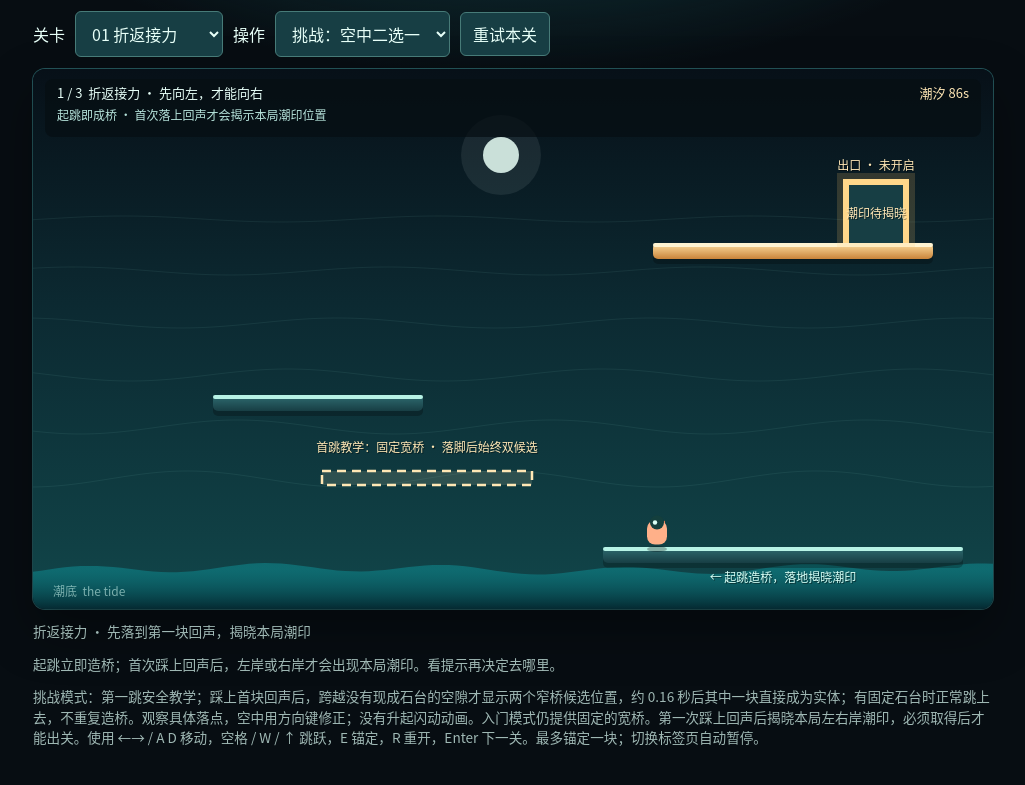
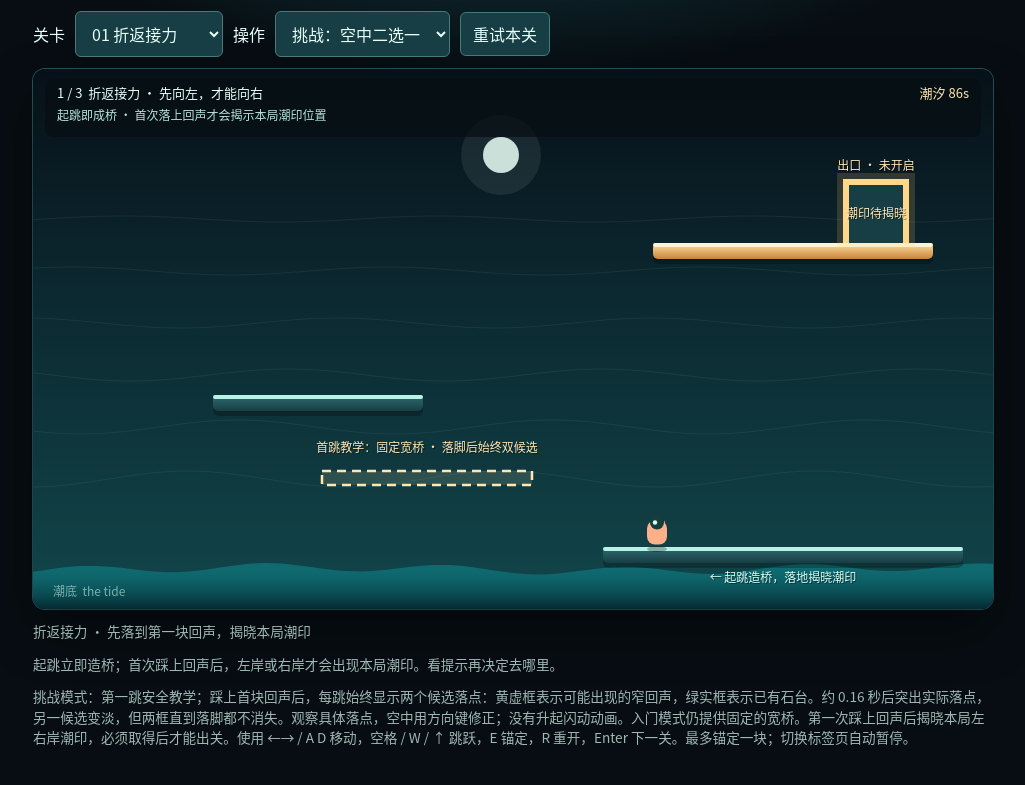
Before and after one commit to siskosun/echo-tide, a website built with Vite: page index.html in a window 1280 px wide. Shown: the part 89-874 px from the top of the page, without its empty margins (127-1152 px from the left). Built offline with nearby package versions, Linux system fonts and the light colour scheme; animation ran at ten frames a second.

Commit message:
docs(EXP-5): align user instructions with persistent landing previews in index.html

```diff
--- a/index.html
+++ b/index.html
@@ -68,7 +68,7 @@
       <canvas id="game" width="960" height="540" tabindex="0" aria-label="叠影潮游戏。方向键或 AD 移动，空格跳跃，E 锚定，R 重开。"></canvas>
       <p id="status" class="foot" role="status" aria-live="polite"></p>
       <p id="hint" class="foot"></p>
-      <p class="foot">挑战模式：第一跳安全教学；踩上首块回声后，跨越没有现成石台的空隙才显示两个窄桥候选位置，约 0.16 秒后其中一块直接成为实体；有固定石台时正常跳上去，不重复造桥。观察具体落点，空中用方向键修正；没有升起闪动动画。入门模式仍提供固定的宽桥。第一次踩上回声后揭晓本局左右岸潮印，必须取得后才能出关。使用 ←→ / A D 移动，空格 / W / ↑ 跳跃，E 锚定，R 重开，Enter 下一关。最多锚定一块；切换标签页自动暂停。</p>
+      <p class="foot">挑战模式：第一跳安全教学；踩上首块回声后，每跳始终显示两个候选落点：黄虚框表示可能出现的窄回声，绿实框表示已有石台。约 0.16 秒后突出实际落点，另一候选变淡，但两框直到落脚都不消失。观察具体落点，空中用方向键修正；没有升起闪动动画。入门模式仍提供固定的宽桥。第一次踩上回声后揭晓本局左右岸潮印，必须取得后才能出关。使用 ←→ / A D 移动，空格 / W / ↑ 跳跃，E 锚定，R 重开，Enter 下一关。最多锚定一块；切换标签页自动暂停。</p>
     </div>
     <script type="module" src="/src/main.js"></script>
   </body>
```
